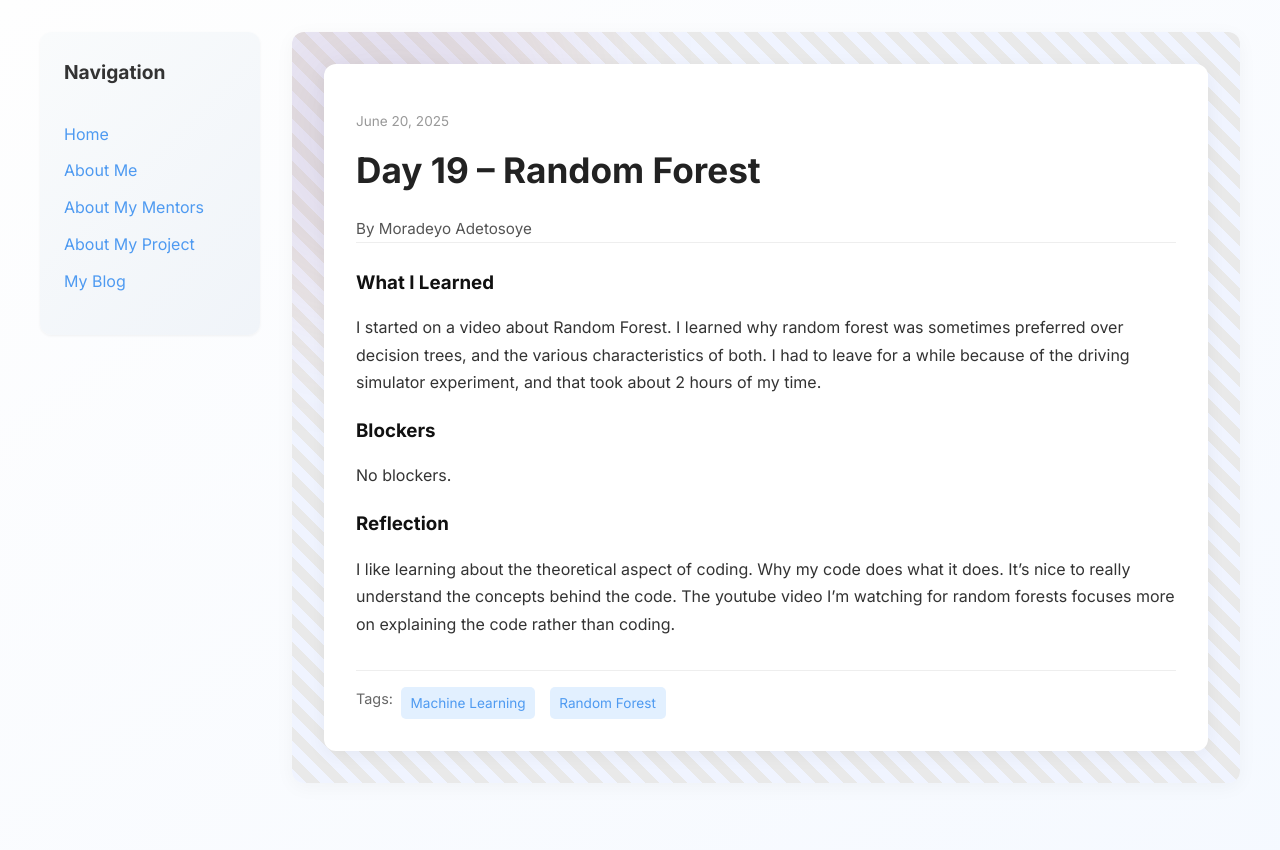
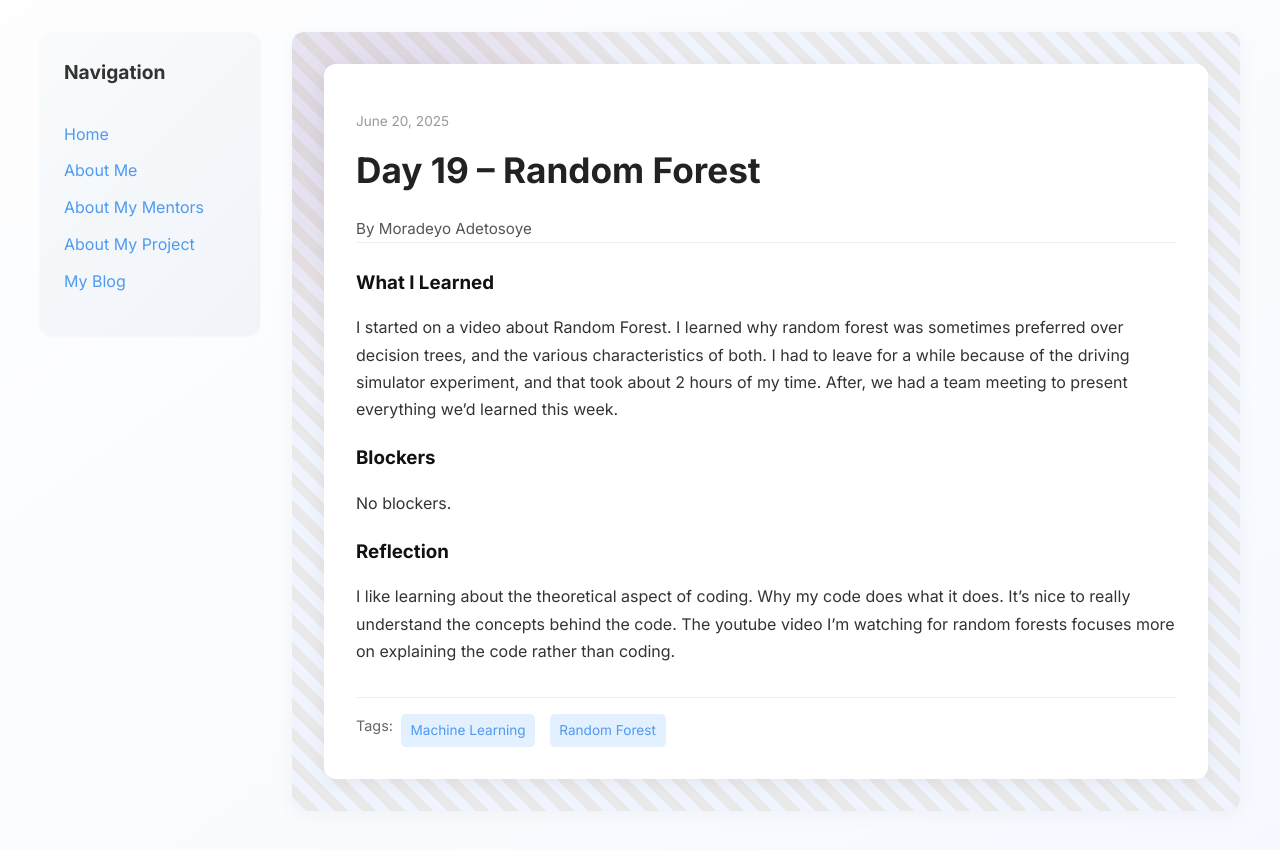
Before and after one commit to Deyo101/deyo101.github.io, a Jekyll site: the page built from _posts/2025-06-20-day-19.md, in a window 1280 px wide. Shown: the top 850 px of the page. Built offline with Jekyll 4.4.1, drawn with Linux system fonts in a browser that asks for light colours.

Commit message:
Update 2025-06-20-day-19.md

```diff
--- a/_posts/2025-06-20-day-19.md
+++ b/_posts/2025-06-20-day-19.md
@@ -7,7 +7,7 @@
 tags: ["Machine Learning", "Random Forest"]
 
 what_i_learned: |
-  I started on a video about Random Forest. I learned why random forest was sometimes preferred over decision trees, and the various characteristics of both. I had to leave for a while because of the driving simulator experiment, and that took about 2 hours of my time.
+  I started on a video about Random Forest. I learned why random forest was sometimes preferred over decision trees, and the various characteristics of both. I had to leave for a while because of the driving simulator experiment, and that took about 2 hours of my time. After, we had a team meeting to present everything we'd learned this week.
 
 blockers: |
   No blockers.
```
